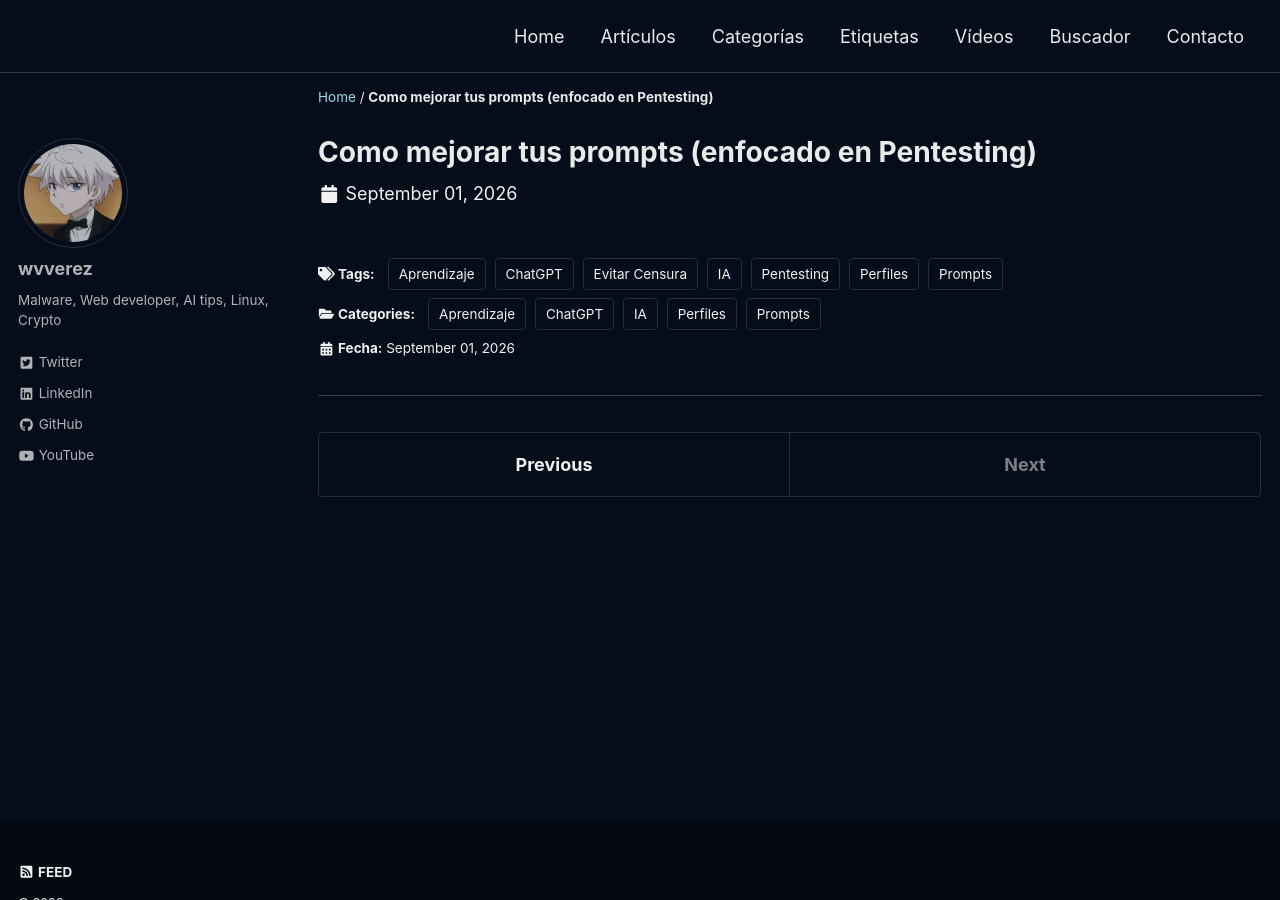
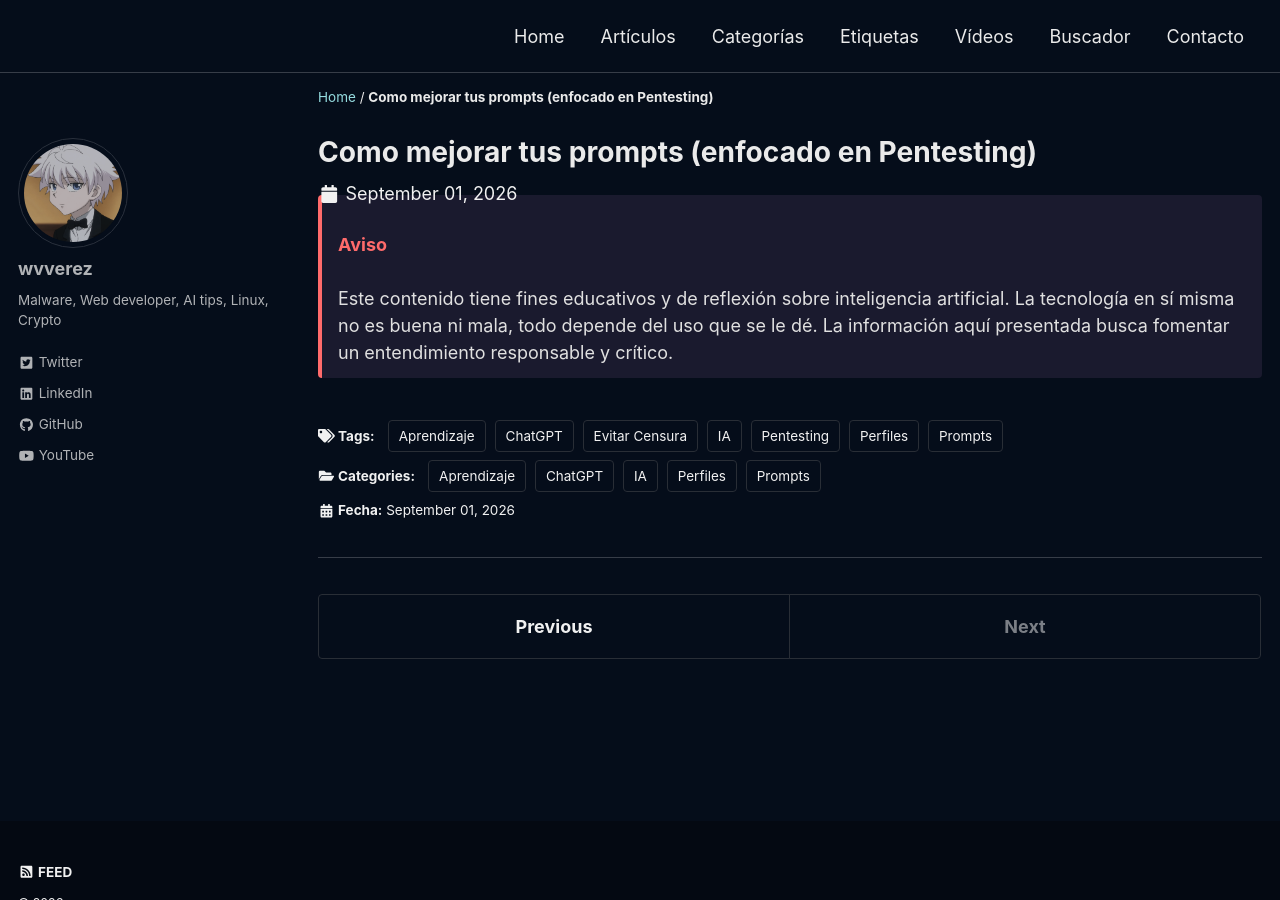
Before and after one commit to wvverez/wvverez.github.io, a Jekyll site: the page built from _posts/2026-09-01-prompts.md, in a window 1280 px wide and 900 px high. Built offline with Jekyll 4.4.1, drawn with Linux system fonts in a browser that asks for light colours; cached includes are drawn as plain includes; a script that is not in the unit is left out.

Commit message:
Update 2026-09-01-prompts.md

```diff
--- a/_posts/2026-09-01-prompts.md
+++ b/_posts/2026-09-01-prompts.md
@@ -22,3 +22,11 @@ tags:
   - Aprendizaje
   - Evitar Censura
 ---
+
+
+<div style="border-left: 4px solid #ff6b6b; background: #1a1a2e; padding: 12px 16px; margin: 15px 0; border-radius: 4px; color: #e0e0e0;">
+  <strong style="color: #ff6b6b;">Aviso</strong><br><br>
+  Este contenido tiene fines educativos y de reflexión sobre inteligencia artificial.
+  La tecnología en sí misma no es buena ni mala, todo depende del uso que se le dé.
+  La información aquí presentada busca fomentar un entendimiento responsable y crítico.
+</div>
```
